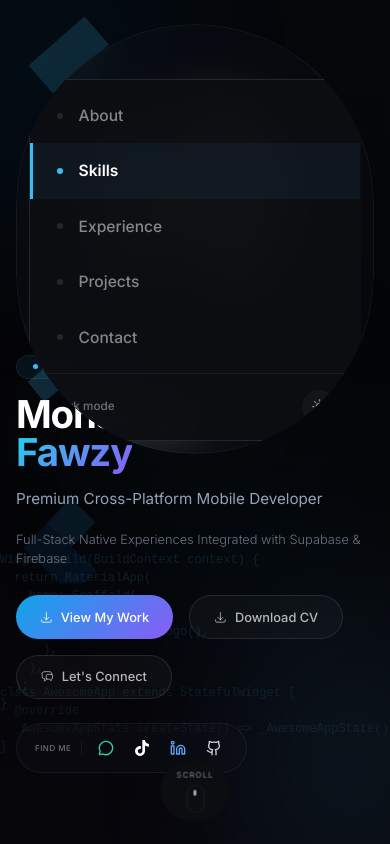
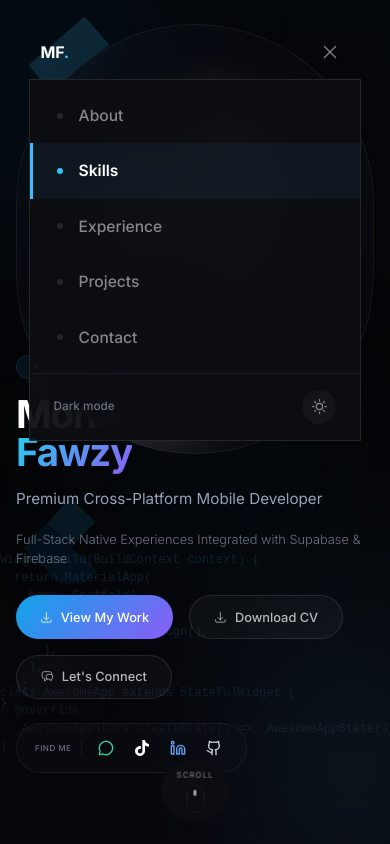
Before and after one commit to M-Fawzy2004/Portfolio, a React (Vite) app: page / in a window 390 px wide. Both pictures are taken after a click on the button "Open menu". Shown: the top 844 px of the page. Built offline with nearby package versions, Linux system fonts and the light colour scheme.

Commit message:
Refactor code structure for improved readability and maintainability

```diff
--- a/src/components/Navigation.jsx
+++ b/src/components/Navigation.jsx
@@ -21,16 +21,9 @@ export default function Navigation() {
   const [hidden, setHidden] = useState(false);
   const [active, setActive] = useState("about");
   const [mobileOpen, setMobileOpen] = useState(false);
-  const [phase, setPhase] = useState("dot");
   const guardExpiry = useRef(null);
   const lastScrollY = useRef(0);
   const { theme, toggleTheme } = useTheme();
-
-  useEffect(() => {
-    const t1 = setTimeout(() => setPhase("expand"), 1200);
-    const t2 = setTimeout(() => setPhase("ready"), 3000);
-    return () => { clearTimeout(t1); clearTimeout(t2); };
-  }, []);
 
   useEffect(() => {
     const sectionIds = navItems.map((item) => item.href.slice(1));
@@ -88,66 +81,33 @@ export default function Navigation() {
   };
 
   const isHidden = hidden && !mobileOpen;
-  const showFullNav = phase !== "dot";
-  const isExpanding = phase === "expand";
 
   return (
     <header className="fixed-top d-flex justify-content-center" style={{ marginTop: '1.5rem', zIndex: 99 }}>
       <motion.div
-        layout
-        initial={{ width: 48, height: 48 }}
-        animate={
-          phase === "dot"
-            ? { width: 48, height: 48, borderRadius: "50%", opacity: 1 }
-            : {
-                width: "92%",
-                height: "auto",
-                borderRadius: "9999px",
-                opacity: isHidden ? 0 : 1,
-                y: isHidden ? -120 : 0,
-              }
-        }
-        transition={{
-          duration: isExpanding ? 1.4 : 0.35,
-          ease: [0.7, 0, 0.3, 1],
-          delay: isExpanding ? 0 : 0,
-        }}
-        style={{
-          pointerEvents: isHidden ? "none" : "auto",
-          maxWidth: "72rem",
-          overflow: "hidden",
-        }}
+        initial={{ y: -100, opacity: 0 }}
+        animate={{ y: isHidden ? -120 : 0, opacity: isHidden ? 0 : 1 }}
+        transition={{ duration: 0.35, ease: [0.25, 0.46, 0.45, 0.94] }}
+        style={{ pointerEvents: isHidden ? "none" : "auto", width: '92%', maxWidth: '72rem' }}
       >
         <div
           style={{
-            borderRadius: "inherit",
-            backgroundColor: phase === "dot" ? "transparent" : scrolled ? "var(--bg-nav)" : "var(--bg-tertiary)",
-            backdropFilter: "blur(24px)",
-            border: phase === "dot" ? "none" : "1px solid var(--border-default)",
-            transition: "background-color 0.3s ease, border-color 0.3s ease",
+            borderRadius: '9999px',
+            backgroundColor: scrolled ? 'var(--bg-nav)' : 'var(--bg-tertiary)',
+            backdropFilter: 'blur(24px)',
+            border: '1px solid var(--border-default)',
+            transition: 'background-color 0.3s ease, border-color 0.3s ease',
           }}
         >
-          {phase === "dot" && (
-            <motion.div
-              className="d-flex align-items-center justify-content-center"
-              style={{ width: 48, height: 48 }}
-              animate={{ scale: [1, 1.2, 1] }}
-              transition={{ duration: 2.5, repeat: Infinity, ease: "easeInOut" }}
-            >
-              <div style={{ width: 10, height: 10, borderRadius: "50%", backgroundColor: "#38BDF8", opacity: 0.8 }} />
-            </motion.div>
-          )}
-
-          {showFullNav && (
           <motion.div
             initial={{ opacity: 0 }}
             animate={{ opacity: 1 }}
-              transition={{ duration: 0.4, delay: isExpanding ? 0.6 : 0 }}
+            transition={{ duration: 0.4 }}
           >
             <motion.nav
               variants={{
                 hidden: {},
-                  visible: { transition: { staggerChildren: 0.06, delayChildren: isExpanding ? 0.7 : 0 } },
+                visible: { transition: { staggerChildren: 0.06 } },
               }}
               initial="hidden"
               animate="visible"
@@ -261,7 +221,7 @@ export default function Navigation() {
                         backgroundColor: 'var(--bg-elevated)',
                         backdropFilter: 'blur(32px)',
                         border: '1px solid var(--border-strong)',
-                        borderRadius: 24,
+                        borderRadius: 0,
                         overflow: 'hidden',
                       }}
                     >
@@ -348,7 +308,6 @@ export default function Navigation() {
                 )}
               </AnimatePresence>
             </motion.div>
-          )}
           </div>
         </motion.div>
     </header>
```
Also changed, not shown: 2 other files (tests, documents, lock files or other folders). Lines whose indentation alone changed are shown as unchanged.
